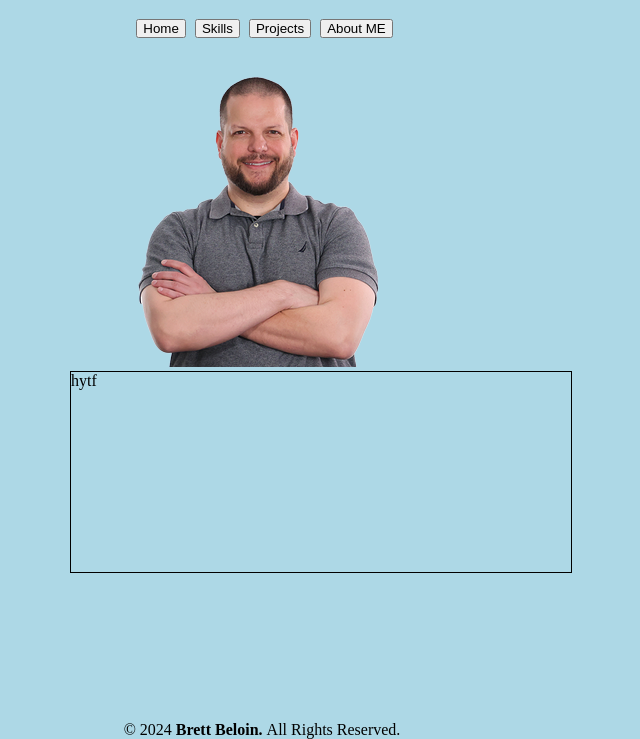
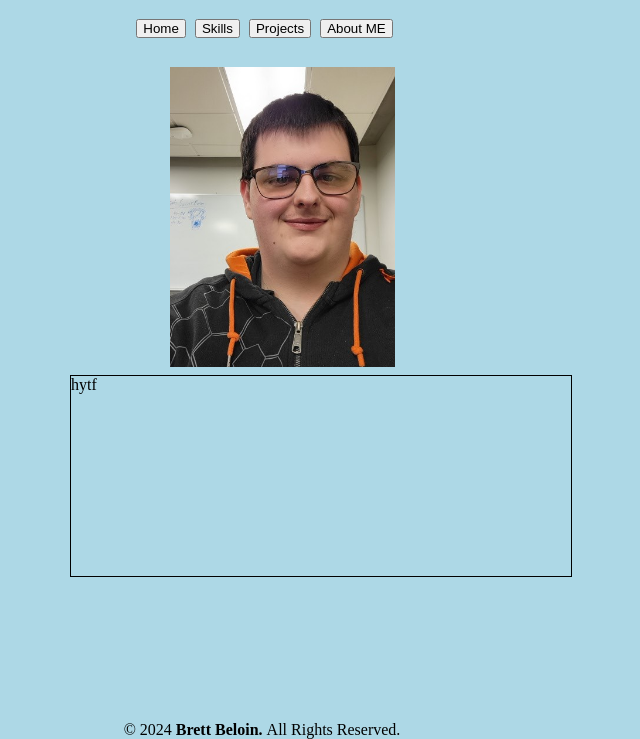
Before and after one commit to bbeloin/FinalProject, a plain HTML site: page Final/index.html in a window 1280 px wide. Shown: the part 61-800 px from the top of the page, without its empty margins (378-1018 px from the left). Drawn offline with Linux system fonts and the light colour scheme; no server answers.

Commit message:
update code

```diff
--- a/Final/CSS/style.css
+++ b/Final/CSS/style.css
@@ -18,22 +18,26 @@ section{
 }
 
 #slide{
-    height: fit-content;
-    width: fit-content;
-    margin-left: 10%;
+    margin-left: 26%;
 }
 
 .pic{
     height: 300px;
     top: 30%;
+    margin-bottom: 2%;
 }
 
 #quote{
     height: 200px;
     width: 500px;
     top: 50%;
+    border: 1px solid black;
+    z-index: 1000;
+}
+
+.userBox{
     color: black;
-    border: 1px solid black;
+    z-index: 5000;
 }
 
 .links{
--- a/Final/JS/script.js
+++ b/Final/JS/script.js
@@ -1,5 +1,6 @@
 console.log("hello world");
 
+let currentIndex = 0;
 const slide = document.getElementById("slide");
 const quote = document.getElementById("quote");
 const homeBTN = document.getElementById("homeBTN");
@@ -8,9 +9,9 @@ const skillBTN = document.getElementById("skillBTN");
 const meBTN = document.getElementById("meBTN");
 const api_url = "https://type.fit/api/quotes";
 const images = [
-    "./img/selfe.jpg",
-    "./img/Paul+Fox.png",
-    "./img/quote.png"
+    "./img/me(2).jpg",
+    "./img/me(1).jpg",
+    "./img/selfe.jpg"
 ]
 
 homeBTN.addEventListener("click", () => {
@@ -70,8 +71,6 @@ function loadUser(quotes){
     quote.innerHTML = html;
 }
 
-let currentIndex = 0;
-
 function myTimer(){
     currentIndex++;
 
@@ -83,4 +82,4 @@ function myTimer(){
 
 }
 
-setInterval(myTimer, 3000);
+setInterval(myTimer, 1000);
--- a/Final/index.html
+++ b/Final/index.html
@@ -18,8 +18,8 @@
     </header>
 
     <section>
-        <div>
-            <img id="slide" class="pic" src="./img/selfe.jpg" alt="">
+        <div class="pic">
+            <img id="slide" class="pic" src="./img/me(1).jpg" alt="">
         </div>
 
         <div id="quote">hytf</div>
```
Also changed, not shown: Final/img/Paul+Fox.png (deleted), Final/img/me(1).jpg (added), Final/img/me(2).JPG (added), Final/img/quote.jpg (deleted).
